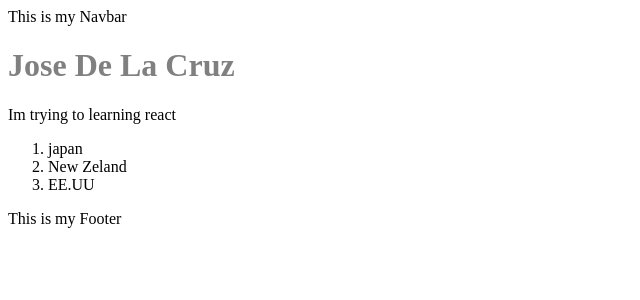
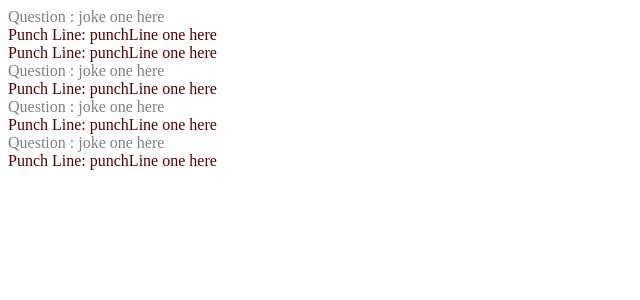
Before and after one commit to josedlca/full-course-beginners, a React (Create React App) app: page / in a window 1280 px wide. Shown: the top 300 px of the page, without its empty margins (0-640 px from the left). Built offline with nearby package versions, Linux system fonts and the light colour scheme.

Commit message:
joke challenge react

```diff
--- a/src/App.css
+++ b/src/App.css
@@ -1,3 +1,7 @@
-.App h1{
+.question{
   color: gray;
 }
+
+.punchline{
+  color: rgba(80, 2, 2);
+}
--- a/src/App.js
+++ b/src/App.js
@@ -1,15 +1,30 @@
 import React from 'react'
 import './App.css';
-import Footer from './components/Footer'
-import MainContent from './components/MainContent'
-import Navbar from './components/Navbar'
+import Joke from './components/Joke'
 
 function App() {
   return (
     <div className="App">
-      <Navbar />
-      <MainContent />
-      <Footer />
+      <Joke
+        question='joke one here'
+        punchLine='punchLine one here'
+      />
+      <Joke
+        // question='joke one here'
+        punchLine='punchLine one here'
+      />
+      <Joke
+        question='joke one here'
+        punchLine='punchLine one here'
+      />
+      <Joke
+        question='joke one here'
+        punchLine='punchLine one here'
+      />
+      <Joke
+        question='joke one here'
+        punchLine='punchLine one here'
+      />
     </div>
   );
 }
--- a/src/components/Footer.js
+++ /dev/null
@@ -1,11 +0,0 @@
-import React from 'react'
-
-function Footer(){
-    return(
-        <footer>
-            This is my Footer
-        </footer>
-    )
-}
-
-export default Footer
--- /dev/null
+++ b/src/components/Joke.js
@@ -0,0 +1,15 @@
+import React from 'react'
+
+function Joke(props){
+    return(
+        <div>
+            {props.question ?
+                <div className= 'question'> Question : {props.question}</div> :
+                <div></div>
+            }
+            <div className='punchline'>Punch Line: {props.punchLine}</div>
+        </div>
+    )
+}
+
+export default Joke
--- a/src/components/MainContent.js
+++ /dev/null
@@ -1,17 +0,0 @@
-import React from 'react'
-
-function MainContent(){
-    return(
-        <main>
-            <h1>Jose De La Cruz</h1>
-            <p>Im trying to learning react </p>
-            <ol>
-                <li>japan</li>
-                <li>New Zeland</li>
-                <li>EE.UU</li>
-            </ol>
-        </main>
-    )
-}
-
-export default MainContent
--- a/src/components/Navbar.js
+++ /dev/null
@@ -1,11 +0,0 @@
-import React from 'react'
-
-function Navbar(){
-    return(
-        <div>
-            This is my Navbar
-        </div>
-    )
-}
-
-export default Navbar
```
